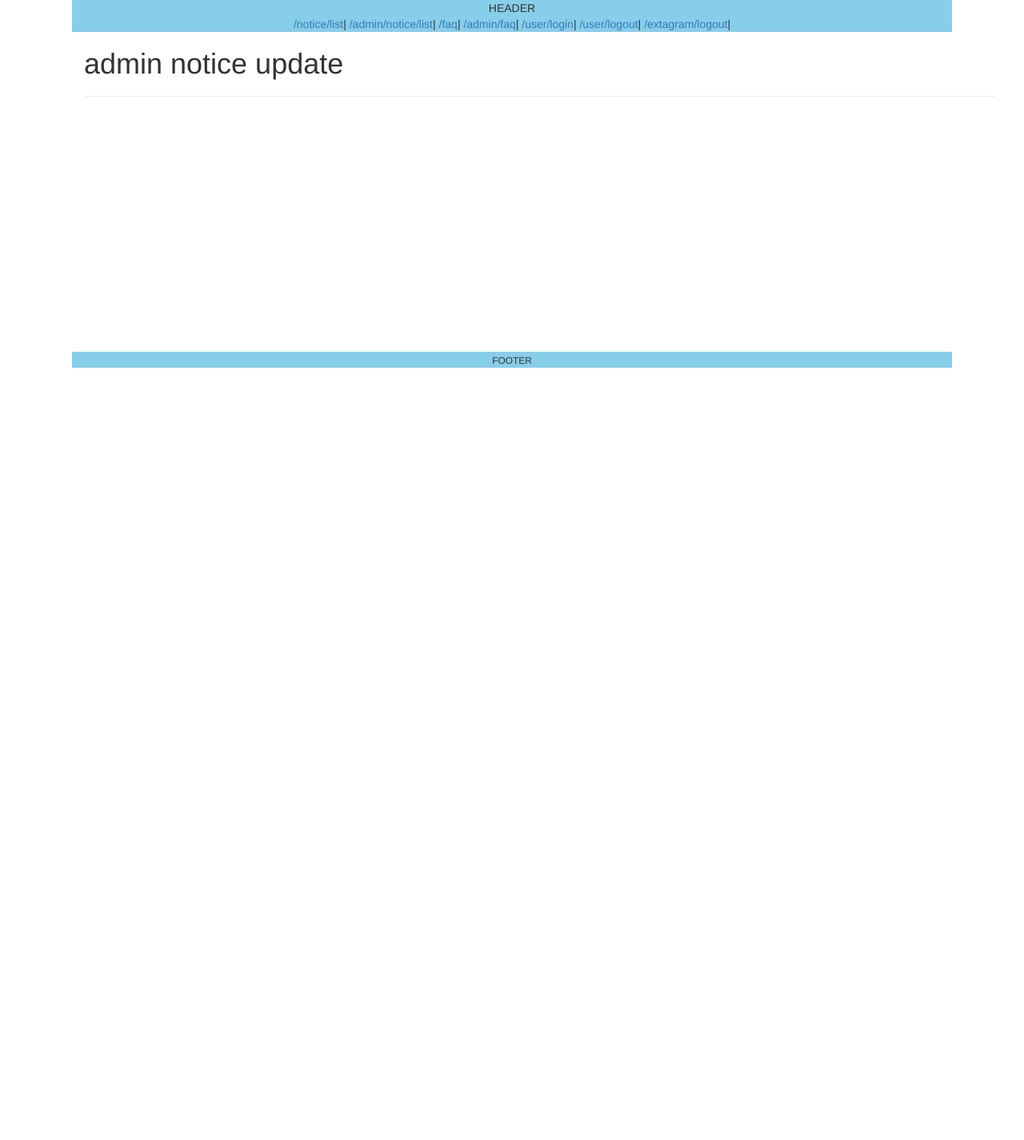
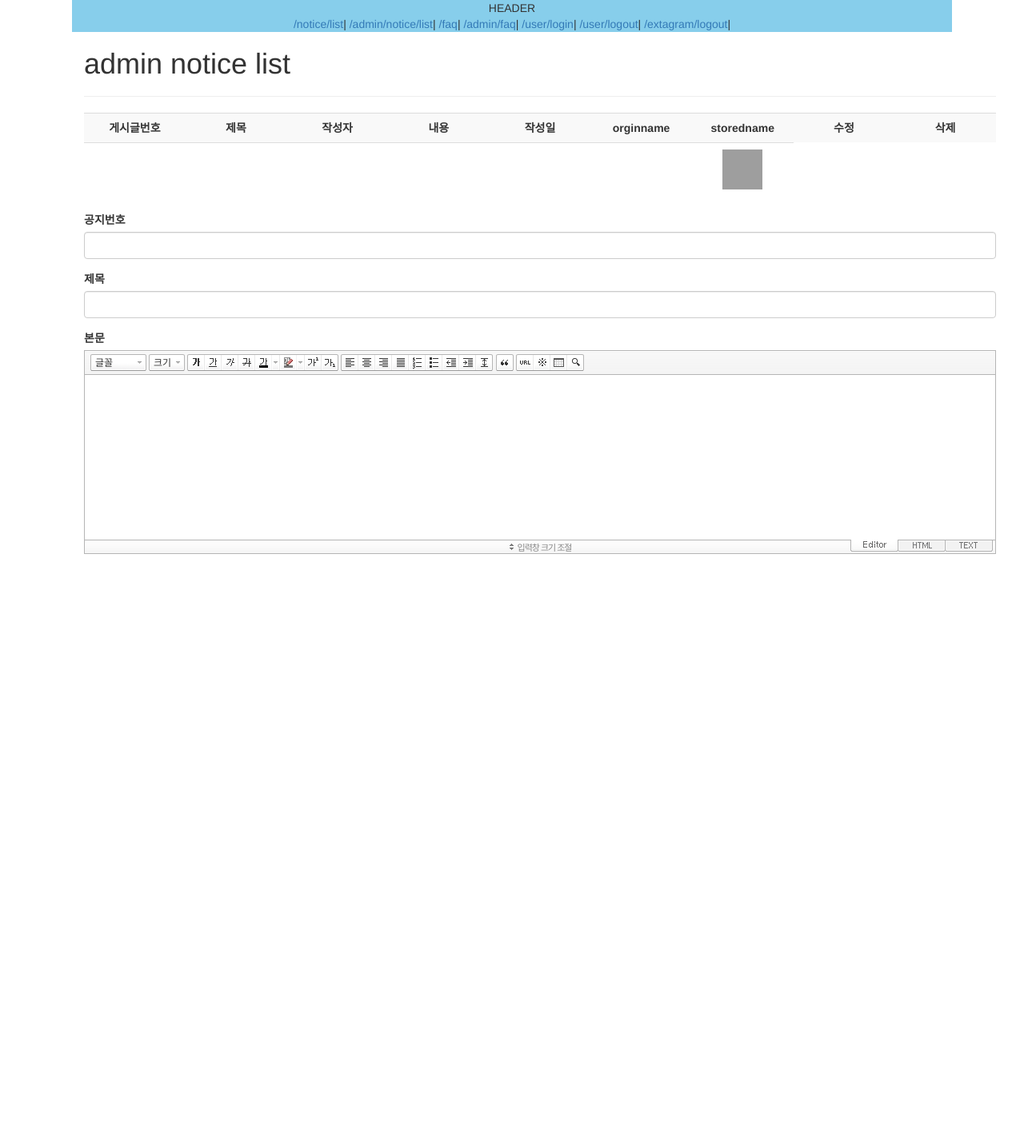
Before and after one commit to sjh3678/ExquisME, a Java web app: page /admin/notice/update in a window 1280 px wide. Shown: the top 1426 px of the page at 80% size. Before the commit the page ends 460 px from the top, so only its background shows below. Run offline with Spring Boot 4, a stand-in JSP engine, Linux system fonts and the light colour scheme; data that the repository does not hold is empty; the project's own start-up code is not run, and a stand-in starts its controllers and pages; some libraries are stand-ins or nearby versions; grey boxes are pictures that could not be loaded.

Commit message:
notice update 구현 중

```diff
--- a/src/main/java/web/controller/AdminNoticeController.java
+++ b/src/main/java/web/controller/AdminNoticeController.java
@@ -50,19 +50,23 @@ public class AdminNoticeController {
 	public void noticeWrite() {}
 
 	@RequestMapping(value="/write", method=RequestMethod.POST)
-	public void noticeWriteProc(Notice notice, MultipartFile file, HttpSession session) {
+	public String noticeWriteProc(Notice notice, MultipartFile file, HttpSession session) {
 
 		notice.setUserNo((Integer)session.getAttribute("userNo"));
 
 		noticeService.setNoticeWrite(notice, file);
 
+		return "redirect:/admin/notice/list";
 	}
 
 	@RequestMapping(value="/view")
 	public void noticeView(Notice notice) {}
 
 	@RequestMapping(value="/update", method=RequestMethod.GET)
-	public void noticeUpdate(Notice notice) {}
+	public void noticeUpdate(Notice notice, Model model) {
+		logger.info("{}", noticeService.getNoticeView(notice));
+		model.addAttribute("i", noticeService.getNoticeView(notice));
+	}
 
 	@RequestMapping(value="/update", method=RequestMethod.POST)
 	public void noticeUpdateProc(Notice notice) {}
--- a/src/main/java/web/dao/face/NoticeDao.java
+++ b/src/main/java/web/dao/face/NoticeDao.java
@@ -38,7 +38,7 @@ public interface NoticeDao {
 	 * 공지사항 상세 조회
 	 * @param notice
 	 */
-	public Notice selectNoticeByNoticeNo(Notice notice);
+	public HashMap<String, Object> selectNoticeByNoticeNo(Notice notice);
 
 	/**
 	 * 공지사항 수정 시 파일 수정
--- a/src/main/java/web/service/face/NoticeService.java
+++ b/src/main/java/web/service/face/NoticeService.java
@@ -37,7 +37,7 @@ public interface NoticeService {
 	 * @param notice
 	 * @return
 	 */
-	public Notice getNoticeView(Notice notice);
+	public HashMap<String, Object> getNoticeView(Notice notice);
 
 	/**
 	 * Notice를 수정한다.
--- a/src/main/webapp/WEB-INF/views/admin/notice/list.jsp
+++ b/src/main/webapp/WEB-INF/views/admin/notice/list.jsp
@@ -29,6 +29,8 @@ td:nth-child(2){/*제목은 왼쪽 정렬*/
 	<th>작성일</th>
 	<th>orginname</th>
 	<th>storedname</th>
+	<th>수정</th>
+	<th>삭제</th>
 </tr>
 <c:forEach items="${noticeList }" var="i">
 <tr>
@@ -38,7 +40,9 @@ td:nth-child(2){/*제목은 왼쪽 정렬*/
 	<td>${i.NOTICE_CONTENT}</td>
 	<td><fmt:formatDate value="${i.NOTICE_DATE}" pattern="YY-MM-dd"/></td>
 	<td>${i.ORIGIN_NAME}</td>
-	<td>${i.STORED_NAME}</td>
+	<td><img width="50" height="50" src="/resources/img/empty"></td>
+	<td><a href="/admin/notice/update?noticeNo=${i.NOTICE_NO }"><button id="btnUpdate" class="btn btn-primary">수정</button></a></td>
+	<td><a href="/admin/notice/delete?noticeNo=${i.NOTICE_NO }"><button id="btnUpdate" class="btn btn-danger">삭제</button></a></td>
 </tr>
 </c:forEach>
 </table>
--- a/src/main/webapp/WEB-INF/views/admin/notice/update.jsp
+++ b/src/main/webapp/WEB-INF/views/admin/notice/update.jsp
@@ -2,10 +2,119 @@
 <%@ taglib prefix="c" uri="http://java.sun.com/jsp/jstl/core" %>
 <%@ taglib prefix="fmt" uri="http://java.sun.com/jsp/jstl/fmt" %>
 <c:import url="/WEB-INF/views/layout/header.jsp" />
+
+<script type="text/javascript" src="/resources/se2/js/service/HuskyEZCreator.js"></script>
+
+<script type="text/javascript">
+function submitContents(elClickedObj) {
+	oEditors.getById["content"].exec("UPDATE_CONTENTS_FIELD", []);
+	try {
+		elClickedObj.form.submit();
+	} catch(e) {}
+}
+
+$(document).ready(function(){
+	$("#btnWrite").click(function(){
+		submitContents($("#btnWrite"));
+		$("form").submit();
+	})
+	$("#cancel").click(function(){
+		history.go(-1);
+	})
+})
+</script>
+
+<%-- ################################################## --%>
+
+<style type="text/css">
+table{
+	table-layout: fixed;
+}
+table, th{
+	text-align: center;
+}
+td:nth-child(2){/*제목은 왼쪽 정렬*/
+	text-align: left;
+}
+</style>
+
 <div class="container">
 
-<h1>admin notice update</h1>
+<h1>admin notice list</h1>
 <hr>
 
+<table class="table table-striped table-hover">
+<tr>
+	<th>게시글번호</th>
+	<th>제목</th>
+	<th>작성자</th>
+	<th>내용</th>
+	<th>작성일</th>
+	<th>orginname</th>
+	<th>storedname</th>
+	<th>수정</th>
+	<th>삭제</th>
+</tr>
+<tr>
+	<td>${i.NOTICE_NO}</td>
+	<td>${i.NOTICE_TITLE}</td>
+	<td>${nick }</td>
+	<td>${i.NOTICE_CONTENT}</td>
+	<td><fmt:formatDate value="${i.NOTICE_DATE}" pattern="YY-MM-dd"/></td>
+	<td>${i.ORIGIN_NAME}</td>
+	<td><img width="50" height="50" src="/resources/img/empty"></td>
+</tr>
+</table>
+
+<form action="/admin/notice/write" method="post" enctype="multipart/form-data">
+
+<div class="form-group">
+	<label for="title">공지번호</label>
+	<input type="text" id="title" name="noticeTitle" class="form-control" value="${i.NOTICE_NO}"/>
+</div>
+
+<div class="form-group">
+	<label for="title">제목</label>
+	<input type="text" id="title" name="noticeTitle" class="form-control" value="${i.NOTICE_TITLE}"/>
+</div>
+
+<div class="form-group">
+	<label for="content">본문</label>
+	<textarea rows="10" style="width: 100%;" id="content" name="noticeContent">${i.NOTICE_CONTENT}</textarea>
+</div>
+
+<div class="form-group">
+	<label for="curFile">현재 등록된 이미지</label>
+	<img class="curFile" src="#">
+</div>
+
+<div class="form-group">
+	<label for="file">첨부파일</label>
+	<input type="file" id="file" name="file" />
+</div>
+
+<div class="text-center">
+	<button class="btn btn-primary" id="btnWrite">작성</button>
+	<input type="reset" id="cancel" class="btn btn-danger" value="취소"/>
+</div>
+
+</form>
+
+<a href="/admin/notice/update?noticeNo=${i.NOTICE_NO }"><button id="btnUpdate" class="btn btn-primary">확인</button></a>
+<a href="/admin/notice/delete?noticeNo=${i.NOTICE_NO }"><button id="btnUpdate" class="btn btn-danger">삭제</button></a>
+
+<%-- ################################################## --%>
+
+<script type="text/javascript">
+var oEditors = [];
+nhn.husky.EZCreator.createInIFrame({
+	oAppRef: oEditors,
+	elPlaceHolder: "content",
+	sSkinURI: "/resources/se2/SmartEditor2Skin.html",
+	fCreator: "createSEditor2"
+});
+</script>
+
 </div><%-- .container --%>
+
 <c:import url="/WEB-INF/views/layout/footer.jsp" />
```
Also changed, not shown: src/main/java/web/dao/mapper/NoticeMapper.xml (+7 -3 lines), src/main/java/web/service/impl/NoticeServiceImpl.java (+4 -3 lines), 1 other file.
